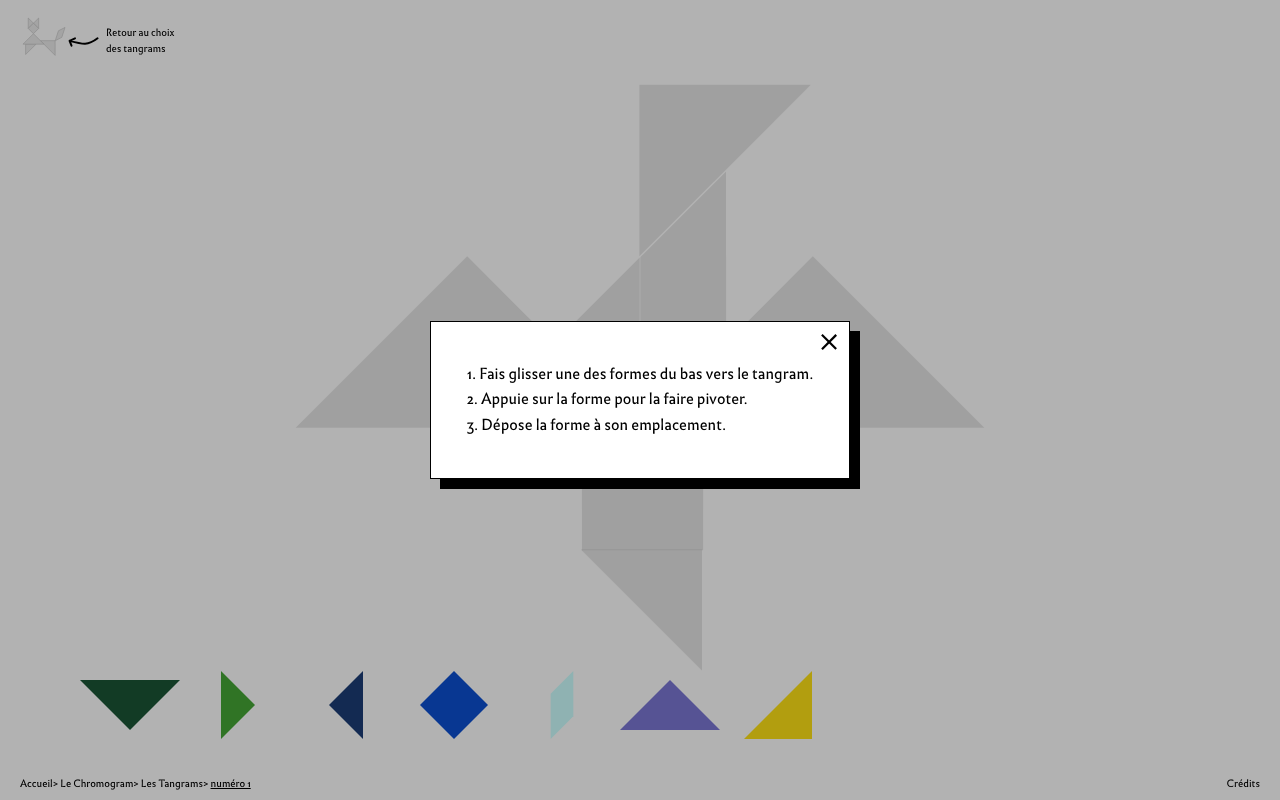
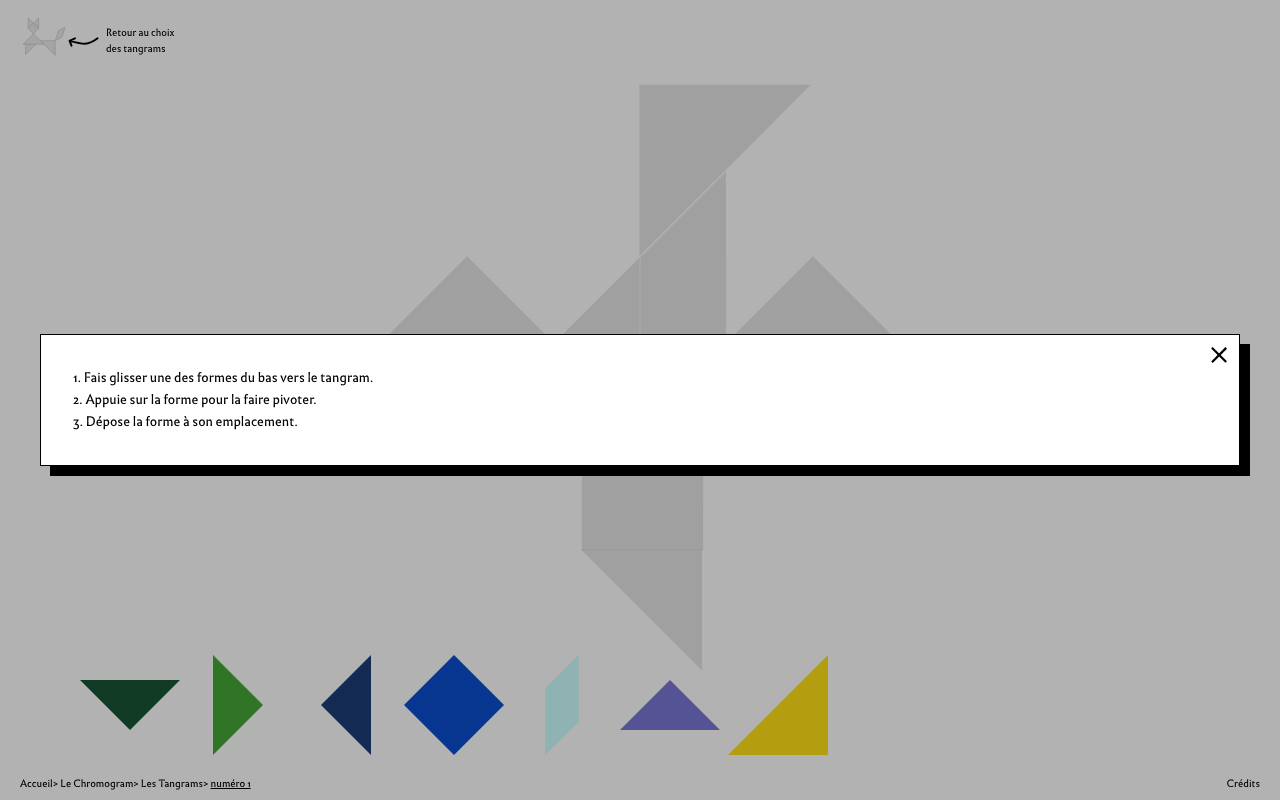
Before and after one commit to theopaolo/tangram-app, a SvelteKit app: page /puzzle/1 in a window 1280 px wide. Built offline with nearby package versions, Linux system fonts and the light colour scheme.

Commit message:
modif css

```diff
--- a/src/routes/puzzle/[id]/+page.svelte
+++ b/src/routes/puzzle/[id]/+page.svelte
@@ -15,6 +15,7 @@
   	debugLog,
   	initializeDebugMode
   } from '../../../lib/puzzleDebug.js';
+
 
 
   let showHelp = $state(true); // rune => re-render quand on assigne
@@ -728,6 +729,22 @@
     console.log('✅ Puzzle reset complete');
   }
 
+
+  onMount(async () => {
+      if (!browser) return;
+
+      // Import scroll freeze utility
+      const { freezeScroll, unfreezeScroll } = await import('$lib/utils/scrollFreeze.js');
+
+      // Freeze scroll
+      freezeScroll();
+
+      return () => {
+        unfreezeScroll();
+      };
+    });
+
+
   onMount(() => {
     initializePieces();
     fitTargets();
@@ -853,7 +870,8 @@
 
   .pieces-container {
     display: flex;
-    padding: 1rem;
+    padding-left: 1rem;
+    padding-right: 1rem;
     position: absolute;
     bottom: 45px;
     left: 0;
@@ -986,9 +1004,9 @@
 
 
 {#if showHelp}
-  <div class="fixed inset-0 z-[9999] grid place-items-center">
+  <div class="fixed inset-0 z-[9999] grid place-items-center p-10">
     <div class="absolute inset-0 bg-black/30" onclick={dismissHelp} />
-    <div class="relative mx-auto w-max border drop-shadow-[var(--my-drop-shadow)] text-bouton px-9 py-10 max-h-max bg-white">
+    <div class="relative mx-auto w-full border drop-shadow-[var(--my-drop-shadow)] text-13 px-8 py-8 max-h-max bg-white">
       <button
         type="button"
         class="absolute right-3 top-3 oki"
@@ -1000,10 +1018,9 @@
           <path d="M3.13867 28.8936L0.312005 26.0634L26.1733 0.16981L29 3L3.13867 28.8936Z" fill="black"/>
         </svg>
       </button>
-
-      <p>1. Fais glisser une des formes du bas vers le tangram.</p>
-      <p>2. Appuie sur la forme pour la faire pivoter.</p>
-      <p>3. Dépose la forme à son emplacement.</p>
+      1. Fais glisser une des formes du bas vers le tangram.<br/>
+      2. Appuie sur la forme pour la faire pivoter.<br/>
+      3. Dépose la forme à son emplacement.
     </div>
   </div>
 {/if}
```
